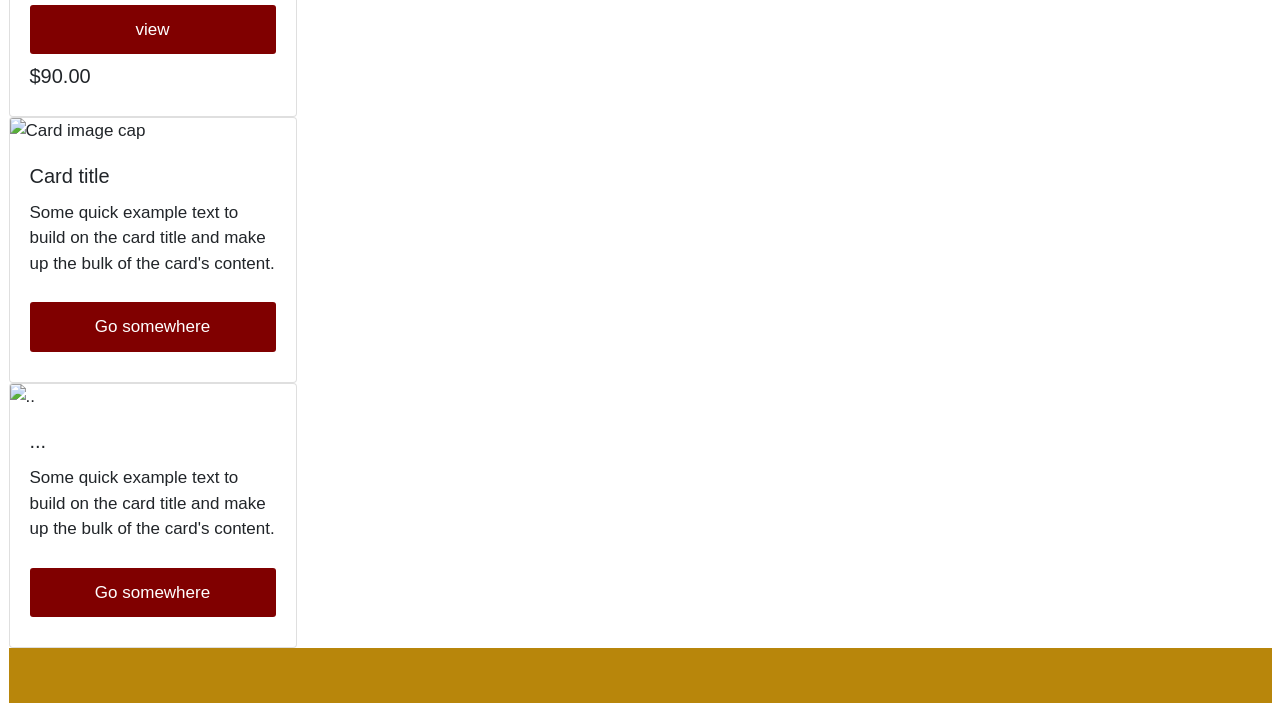
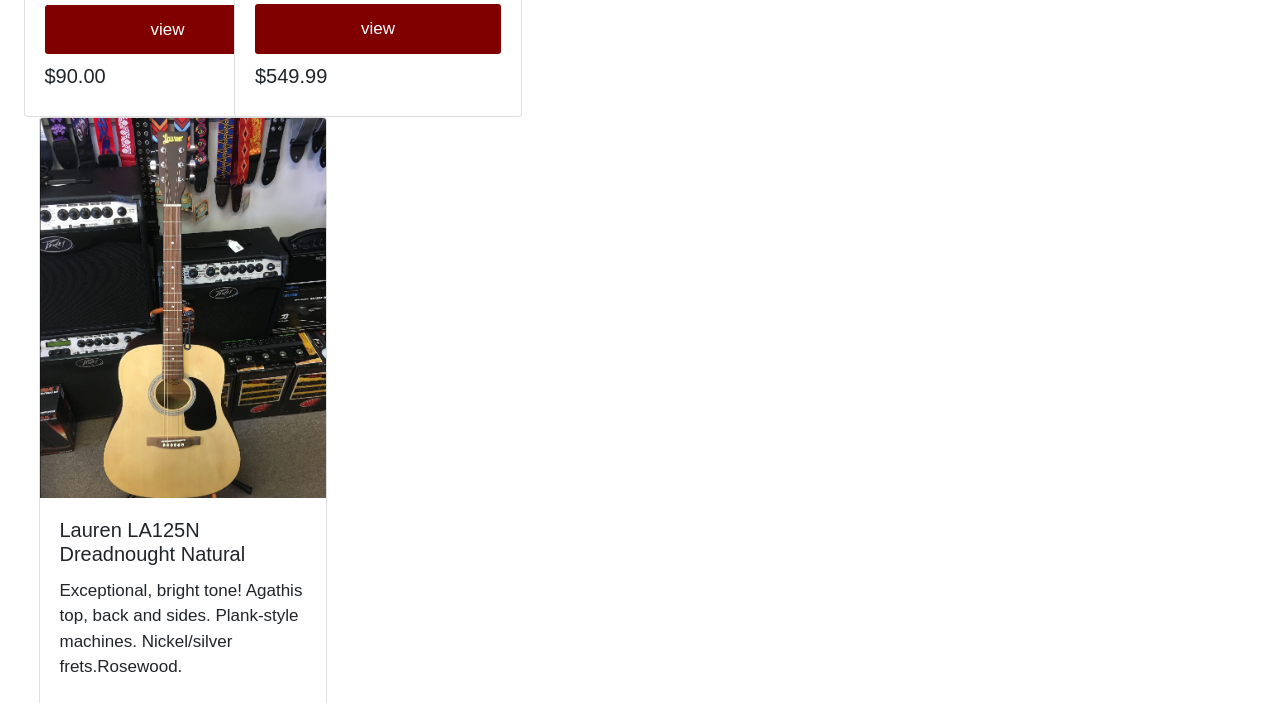
Before and after one commit to tuyetnn/popsmusic, a plain HTML site: page store.html in a window 1280 px wide. Shown: the part 770-1473 px from the top of the page. Drawn offline with nearby package versions, Linux system fonts and the light colour scheme.

Commit message:
i tried
and failed i need to work on it more tommorow

```diff
--- a/store.html
+++ b/store.html
@@ -106,6 +106,9 @@
 
 
   <!--end of the buttons-->
+  <div class="container-fluid">
+	<div class="row">
+		<div class="col-md-2">
       <div class="card" style="width: 18rem;">
         <img class="card-img-top" src="img/starburst.png" alt="Starburst Guitar">
         <div class="card-body">
@@ -115,23 +118,46 @@
           <h5> $90.00</h5>
         </div>
 		</div>
+		<div class="col-md-2">
+      <div class="card" style="width: 18rem;">
+        <img class="card-img-top" src="img/acoustic.png" alt="Dreadnought Natural">
+        <div class="card-body">
+          <h5 class="card-title">Lauren LA125N Dreadnought Natural</h5>
+          <p class="card-text">Exceptional, bright tone! Agathis top, back and
+            sides. Plank-style machines. Nickel/silver frets.Rosewood.</p>
+          <a href="#" class="btn">view</a>
+          <h5>$199.99 <h5>
+        </div>
+		</div>
+		<div class="col-md-2">
 
-
-  <div class="card" style="width: 18rem;">
-    <img class="card-img-top" src="..." alt="Card image cap">
-    <div class="card-body">
-      <h5 class="card-title">Card title</h5>
-      <p class="card-text">Some quick example text to build on the card title and make up the bulk of the card's content.</p>
-      <a href="#" class="btn">Go somewhere</a>
+		</div>
+		<div class="col-md-2">
+		</div>
+		<div class="col-md-2">
+		</div>
+		<div class="col-md-2">
+		</div>
 	</div>
 </div>
 
+
+
+
+      <div class="col-md-6">
+        <div class="filters">
+
           <div class="card" style="width: 18rem;">
-    <img class="card-img-top" src="..." alt="..">
+            <img class="card-img-top" src="img/Bass.png" alt="G&L Tribute Bass">
             <div class="card-body">
-      <h5 class="card-title">...</h5>
-      <p class="card-text">Some quick example text to build on the card title and make up the bulk of the card's content.</p>
-      <a href="#" class="btn">Go somewhere</a>
+              <h5 class="card-title">G&L Tribute LB100 Natural</h5>
+              <p class="card-text">The Tribute Series LB-100 hits the mark, with an ideal balance to the pickup spec for vintage flavor with solid punch.
+                Natural Gloss, 3-ply black pickguard.</p>
+              <a href="#" class="btn">view</a>
+              <h5>$549.99 <h5>
+            </div>
+          </div>
+        </div>
       </div>
     </div>
 
@@ -182,7 +208,6 @@
 
 
 
-
 </body>
 
 </html>
```
Also changed, not shown: acoustic.webp (added), img/Bass.PNG (added), img/acoustic.PNG (added). Lines whose indentation alone changed are shown as unchanged.
